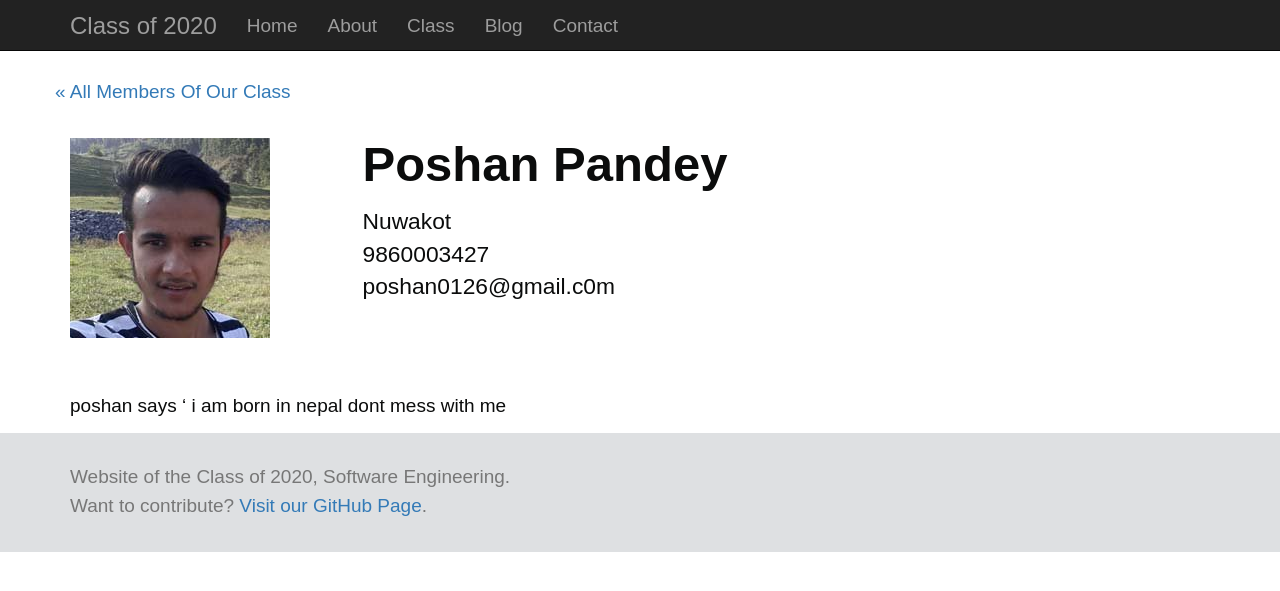
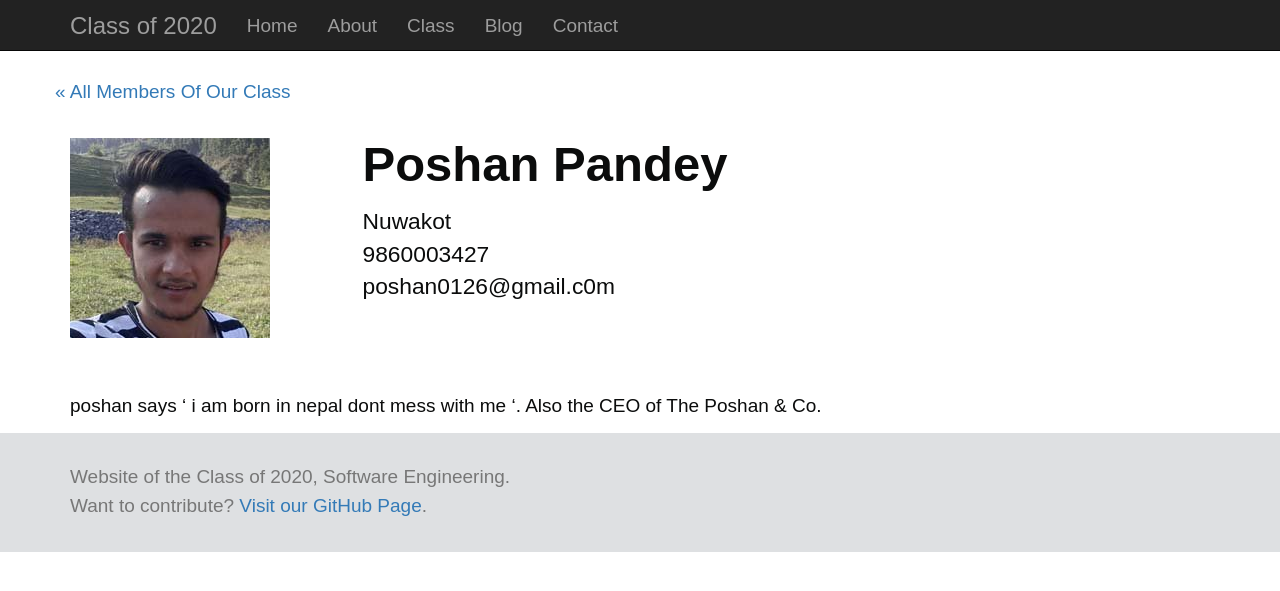
Before and after one commit to Classof2020/classof2020.github.io, a Jekyll site: the page built from _class/poshan_pandey.md, in a window 1280 px wide. Shown: the top 591 px of the page. Built offline with Jekyll 4.4.1, drawn with Linux system fonts in a browser that asks for light colours; nearby versions of some CDN libraries.

Commit message:
a few changes on bio

```diff
--- a/_class/poshan_pandey.md
+++ b/_class/poshan_pandey.md
@@ -14,4 +14,4 @@ layout: profile
 ---
 
 poshan says ' i am born in nepal
-dont mess with me
+dont mess with me '. Also the CEO of The Poshan & Co.
--- a/_layouts/profile.html
+++ b/_layouts/profile.html
@@ -22,8 +22,8 @@ description: >
       {% if page.place %}<div class="member-place">{{ page.place }}</div>{% endif %}
       {% if page.phonenumber %}<div class="member-phone">{{ page.phonenumber }}</div>{% endif %}
       {% if page.email %}<div class="member-phone">{{ page.email }}</div>{% endif %}
-      {% if page.facebook %}<div class="member-social"><a href="{{ page.facebook }}"><i class="fa fa-facebook"></i></a>{% endif %}&nbsp;&nbsp;
-	  {% if page.twitter %}<a href="{{ page.twitter }}"><i class="fa fa-twitter"></i></a></div>{% endif %}
+      {% if page.facebook %}<div class="member-social"><a href="{{ page.facebook }}" target="_blank"><i class="fa fa-facebook"></i></a>{% endif %}&nbsp;&nbsp;
+	  {% if page.twitter %}<a href="{{ page.twitter }}" target="_blank"><i class="fa fa-twitter" ></i></a></div>{% endif %}
 	</div>
   </div><br><br>
   <div class="row">
```
Also changed, not shown: _class/nischal_shrestha.md (+1 -1 lines), _class/saroj_bhattarai.md (+1 -1 lines), img/class/nischal_shrestha.jpg.
